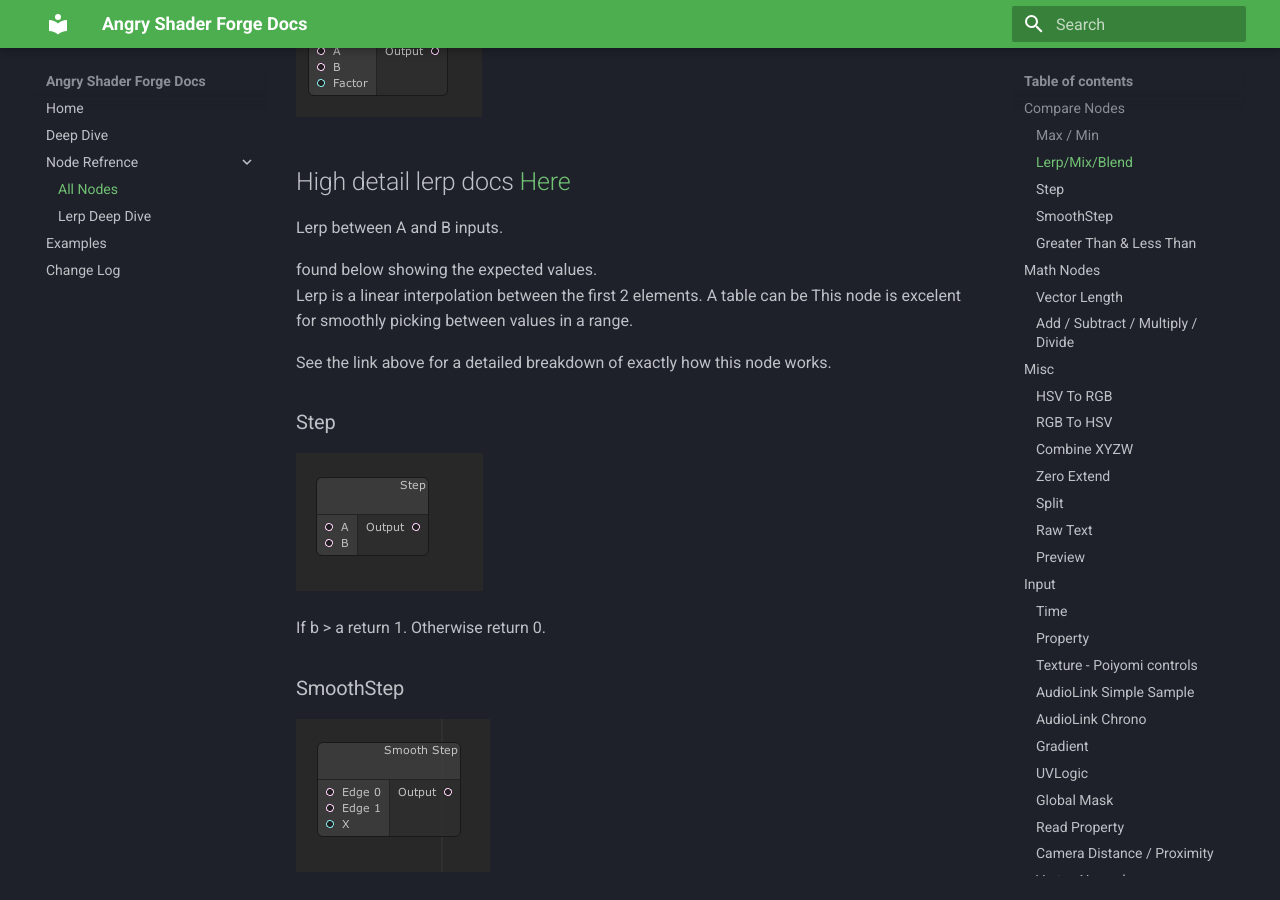
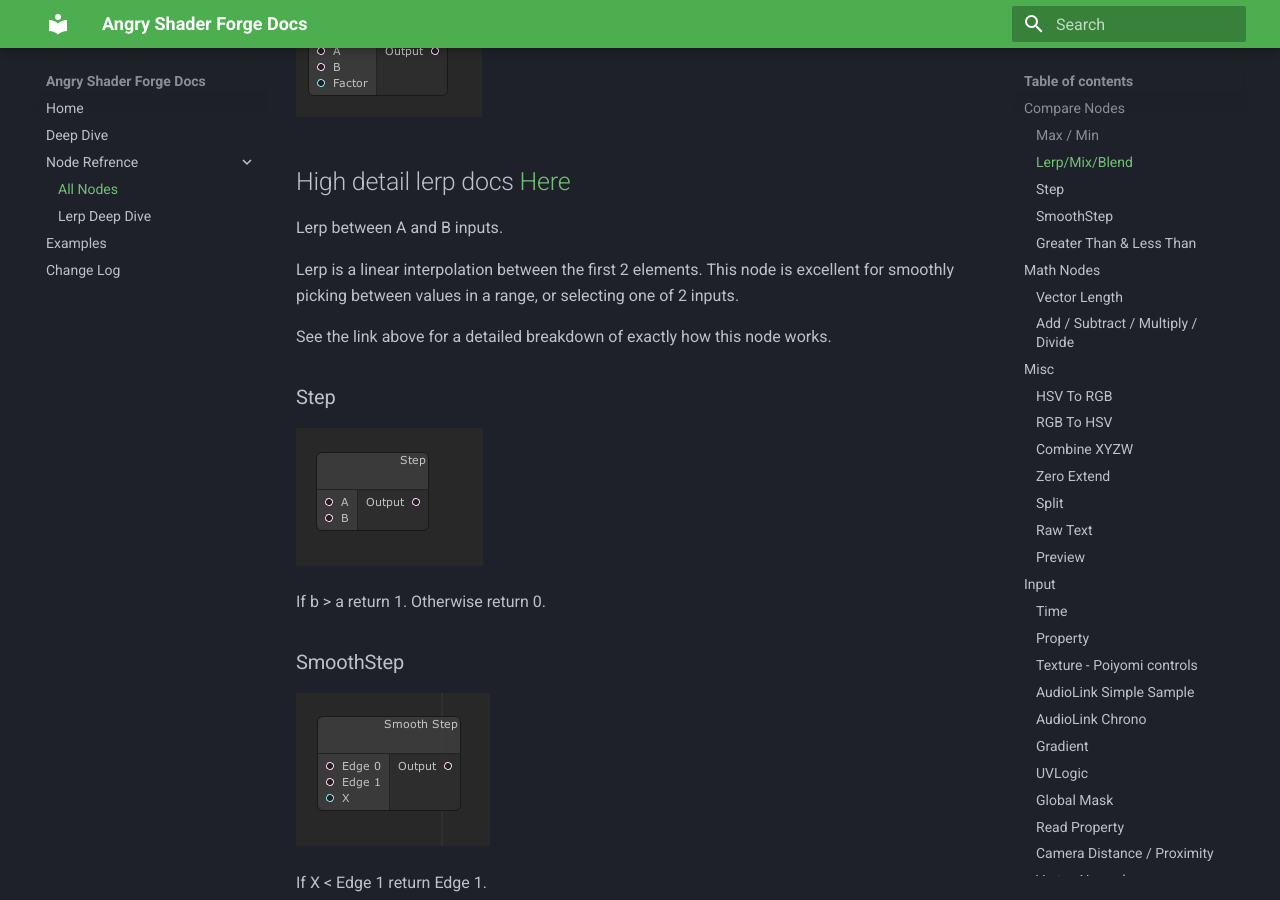
Before and after one commit to AngriestSCV/AngryShaderForgeDocumentation, an MkDocs documentation site: the page built from docs/nodes.md, in a window 1280 px wide and 900 px high, scrolled down 478 px. Built offline with MkDocs 1.6.1 and Material for MkDocs 9.7.7, drawn with Linux system fonts in a browser that asks for light colours.

Commit message:
fixing typos in lerp

```diff
--- a/docs/nodes.md
+++ b/docs/nodes.md
@@ -12,12 +12,11 @@ operated on separately.
 
 Lerp between A and B inputs.
 
-found below showing the expected values.
-Lerp is a linear interpolation between the first 2 elements. A table can be
-This node is excelent for smoothly picking between values in a range.
+Lerp is a linear interpolation between the first 2 elements.
+This node is excellent for smoothly picking between values in a range,
+or selecting one of 2 inputs.
 
 See the link above for a detailed breakdown of exactly how this node works.
-
 
 ### Step
 ![Step](node-images/step.png)
```
